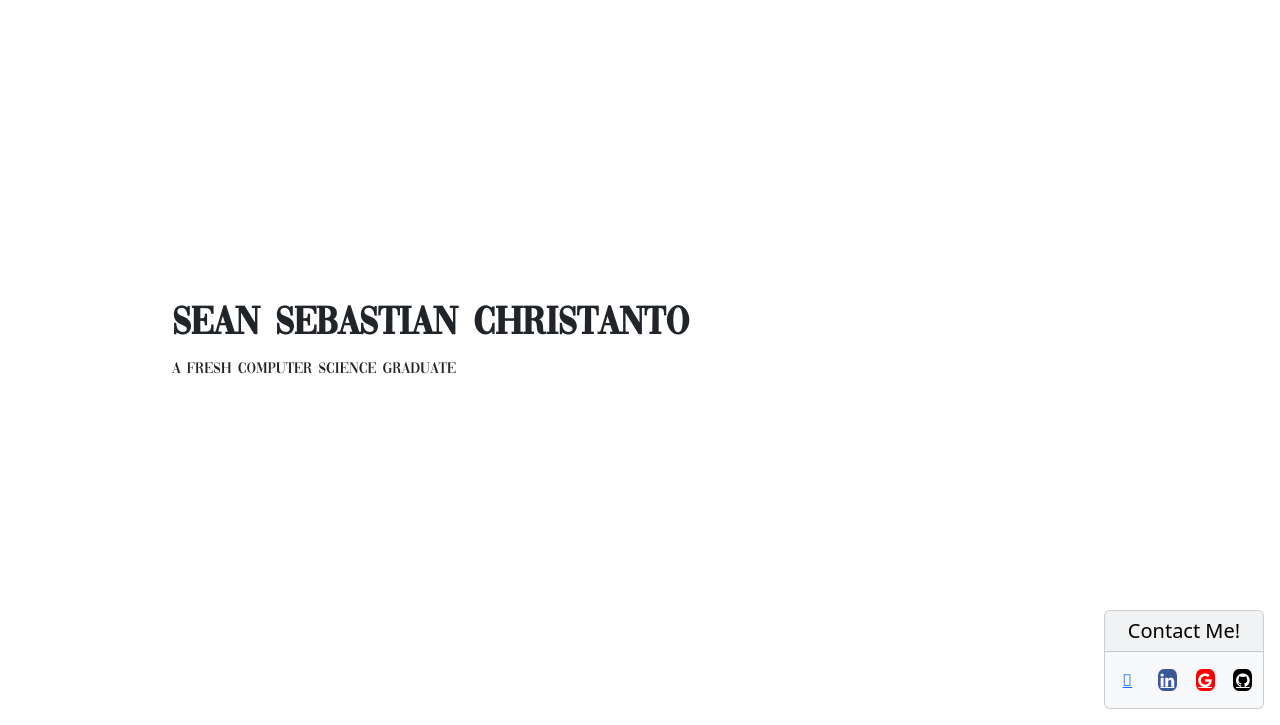
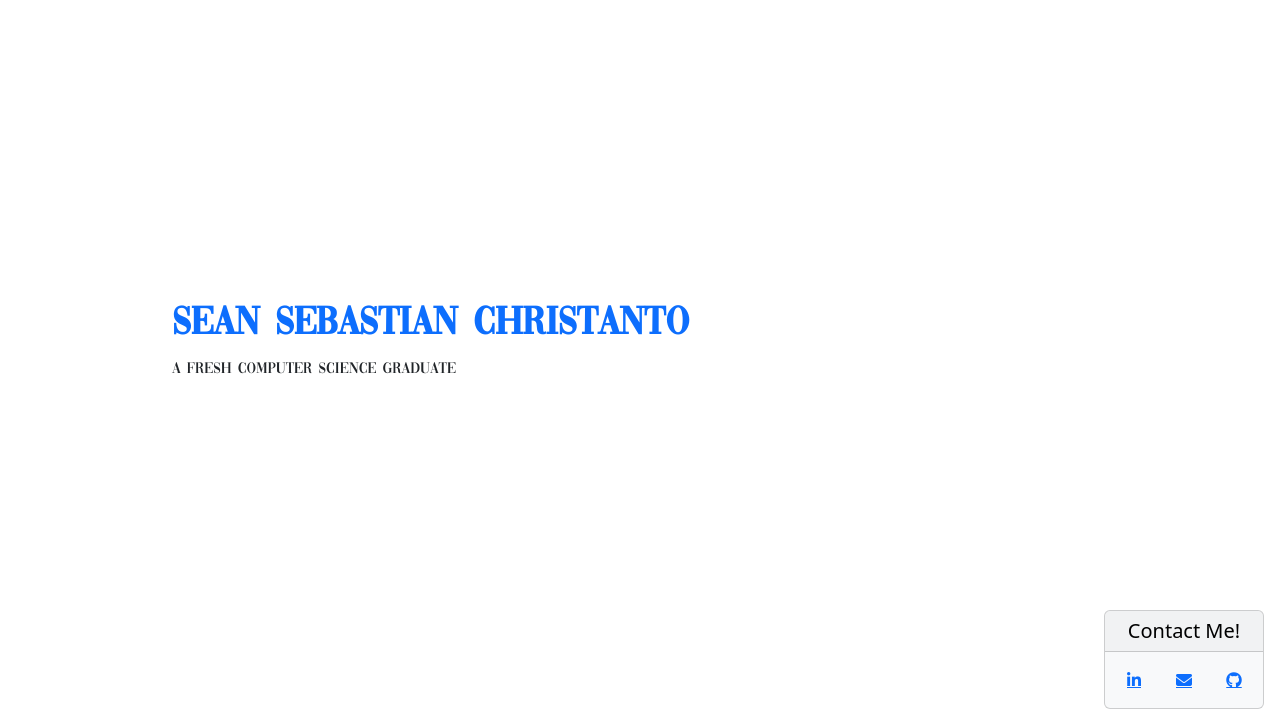
Before and after one commit to SeanSSC/SeanSSC.github.io, a plain HTML site: page index.html in a window 1280 px wide. Shown: the part 75-800 px from the top of the page. Drawn offline with nearby package versions, Linux system fonts and the light colour scheme.

Commit message:
Fixed outdated FontAwesome

```diff
--- a/index.html
+++ b/index.html
@@ -7,7 +7,7 @@
 
     <link rel = "stylesheet" href="style.css">
     <link href="https://cdn.jsdelivr.net/npm/bootstrap@5.3.2/dist/css/bootstrap.min.css" rel="stylesheet" integrity="sha384-T3c6CoIi6uLrA9TneNEoa7RxnatzjcDSCmG1MXxSR1GAsXEV/Dwwykc2MPK8M2HN" crossorigin="anonymous">
-    <link rel="stylesheet" href="https://cdnjs.cloudflare.com/ajax/libs/font-awesome/4.7.0/css/font-awesome.min.css">
+    <link rel="stylesheet" href="https://cdnjs.cloudflare.com/ajax/libs/font-awesome/6.5.1/css/all.min.css">
 
 </head>
   <body>
@@ -45,7 +45,7 @@
     <div class="container w-75 pt-5 position-absolute top-50 start-50 translate-middle" id="about-me">
 
       <h1><strong>
-        Sean Sebastian Christanto
+        <a href="media/Sean Sebastian Christanto.pdf" target="_blank" style="text-decoration:none;">Sean Sebastian Christanto</a>
       </strong></h1>
 
       <p class="justified-text">
@@ -60,14 +60,13 @@
             <h5 class="card-header">Contact Me!</h5>
           <div class="card-body">
             <div class="row">
-              <div class="col"><a href="media/Sean Sebastian Christanto.pdf" target="_blank" class="fa-solid fa-file"></a></div>
-              <div class="col"><a href="https://www.linkedin.com/in/sean-sebastian-c-a96143225/" class="fa fa-linkedin"></a></div>
-              <div class="col"><a href="mailto:seansebastianchristanto@gmail.com" target="_blank" class="fa fa-google"></a></div>
-              <div class="col"><a href="https://github.com/SeanSSC" class="fa fa-github"></a></div>
+              <div class="col"><a href="https://www.linkedin.com/in/sean-sebastian-c-a96143225/" class="fa-brands fa-linkedin-in"></a></div>
+              <div class="col"><a href="mailto:seansebastianchristanto@gmail.com" target="_blank" class="fa-solid fa-envelope"></a></div>
+              <div class="col"><a href="https://github.com/SeanSSC" class="fa-brands fa-github"></a></div>
             </div>
           </div>
         </div>
-      </div>
+    </div>
 
     <script src="https://cdn.jsdelivr.net/npm/bootstrap@5.3.2/dist/js/bootstrap.bundle.min.js" integrity="sha384-C6RzsynM9kWDrMNeT87bh95OGNyZPhcTNXj1NW7RuBCsyN/o0jlpcV8Qyq46cDfL" crossorigin="anonymous"></script>
   </body>
--- a/style.css
+++ b/style.css
@@ -2,7 +2,6 @@
   src: url('media/font/Vogue.ttf'); }
 
 .fa {
-    border-radius: 30%;
     padding:20%;
   }
 
@@ -10,26 +9,8 @@
   opacity: 0.7;
 }
 
-.fa-linkedin {
-  background: #3B5998;
-  color: white;
-}
-
-.fa-google {
-  background: red;
-  color: white;
-}
-
-.fa-github {
-  background: black;
-  color: white;
-}
-
 #about-me {
   font-family: vogue;
-}
-
-.justified-text {
 }
 
 @keyframes fillProgress {
```
Also changed, not shown: education-jubil.html (+9 -10 lines), education.html (+9 -10 lines), experience.html (+6 -7 lines), project.html (+5 -6 lines).
